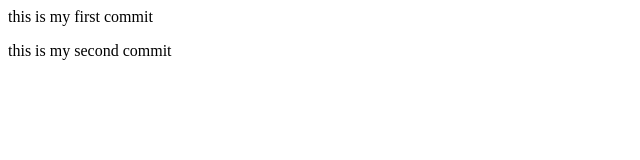
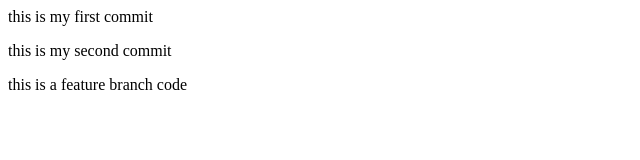
Before and after one commit to shankargautam114/php_practise, a plain HTML site: page index.html in a window 1280 px wide. Shown: the whole page, without its empty margins (0-640 px from the left). Drawn offline with Linux system fonts and the light colour scheme.

Commit message:
feature branch

```diff
--- a/index.html
+++ b/index.html
@@ -1,2 +1,3 @@
 <p>this is my first commit </p>
 <p>this is my second commit</p>
+<p>this is a feature branch code</p>
```
